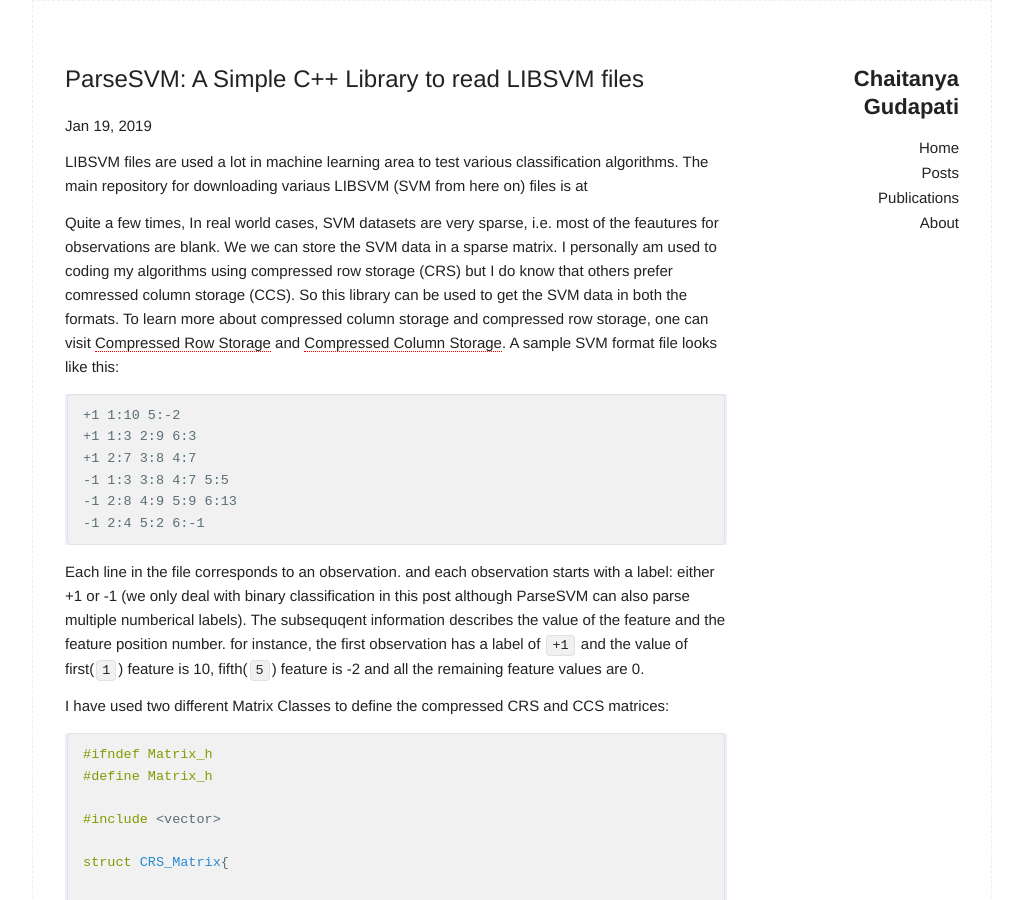
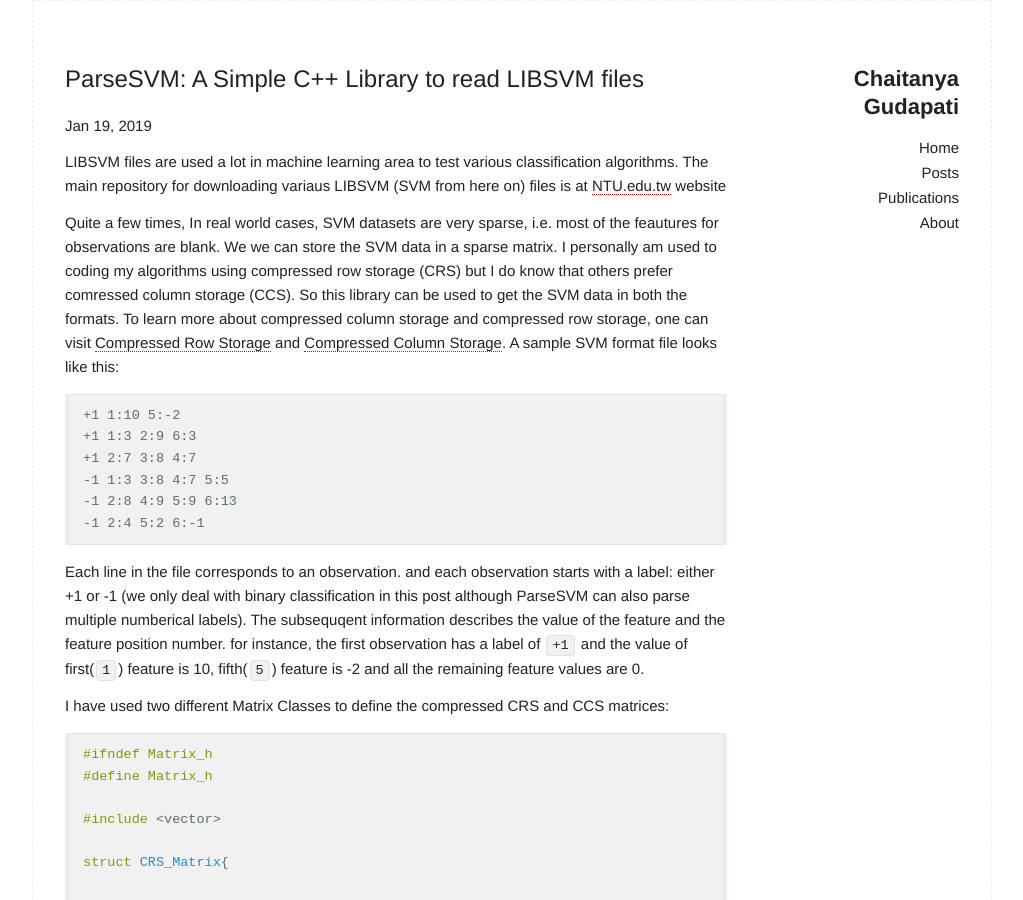
Before and after one commit to CGudapati/cgudapati.github.io, a Jekyll site: the page built from _posts/2019-01-19-A-Simple-C++-Library-to-Parse-LIBSVM-files.markdown, in a window 1280 px wide and 900 px high. Shown: the whole window, without its empty margins (128-1151 px from the left). Built offline with Jekyll 4.4.1, drawn with Linux system fonts in a browser that asks for light colours.

Commit message:
format change links

```diff
--- a/_posts/2019-01-19-A-Simple-C++-Library-to-Parse-LIBSVM-files.markdown
+++ b/_posts/2019-01-19-A-Simple-C++-Library-to-Parse-LIBSVM-files.markdown
@@ -6,7 +6,7 @@
 use_math: true
 description: In this post, we will take a look at a simple C++ library to read SVM files and store them in either compressed row storage or compressed column storage matrices.
 ---
-LIBSVM files are used a lot in machine learning area to test various classification algorithms. The main repository for downloading variaus LIBSVM (SVM from here on) files is at [](https://www.csie.ntu.edu.tw/~cjlin/libsvmtools/datasets/binary.html)
+LIBSVM files are used a lot in machine learning area to test various classification algorithms. The main repository for downloading variaus LIBSVM (SVM from here on) files is at [NTU.edu.tw](https://www.csie.ntu.edu.tw/~cjlin/libsvmtools/datasets/binary.html) website
 
 Quite a few times, In real world cases,  SVM datasets are very sparse, i.e. most of the feautures for observations are blank. We we can store the SVM data in a sparse matrix. I personally am used to coding my algorithms using compressed row storage (CRS) but I do know that others prefer comressed column storage (CCS). So this library can be used to get the SVM data in both the formats. To learn more about compressed column storage and compressed row storage, one can visit [Compressed Row Storage](http://netlib.org/linalg/html_templates/node91.html) and [Compressed Column Storage](http://netlib.org/linalg/html_templates/node91.html).  A sample SVM format file looks like this:
 
```
